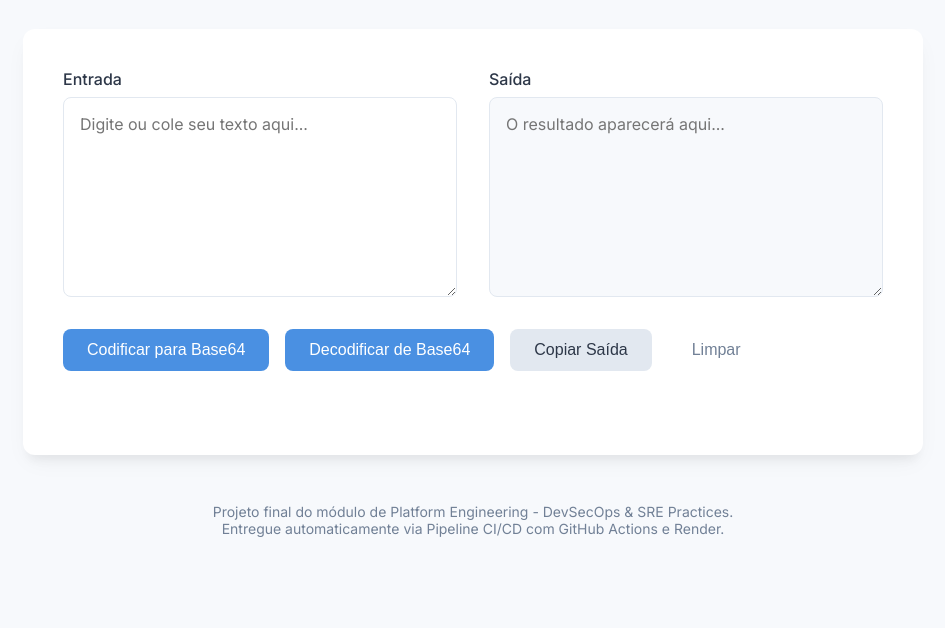
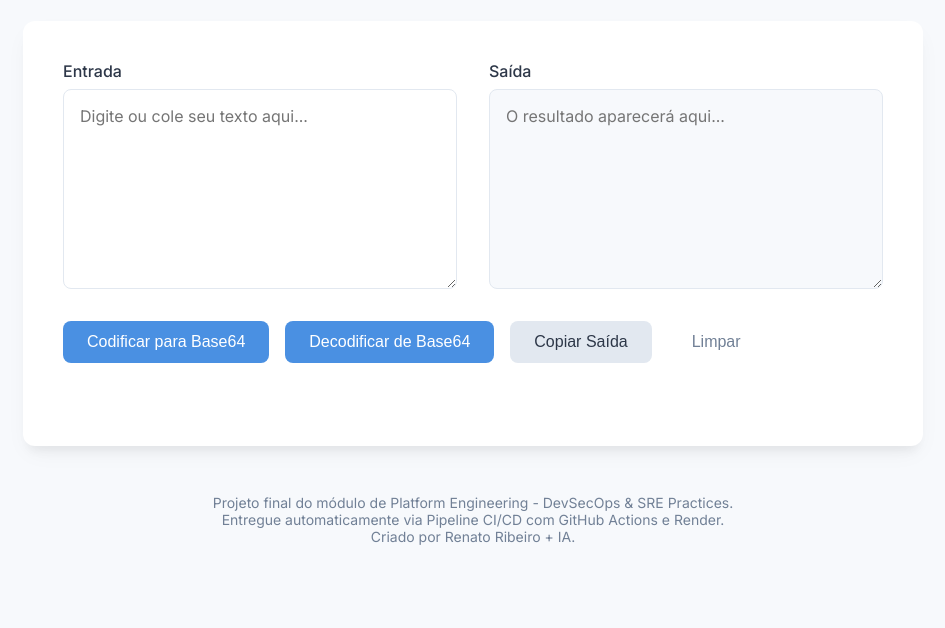
Before and after one commit to renatoribeirodev/pipeline-app, a website: page public/index.html in a window 1280 px wide. Shown: the part 172-800 px from the top of the page, without its empty margins (167-1112 px from the left). Drawn offline with Linux system fonts and the light colour scheme.

```diff
--- a/public/index.html
+++ b/public/index.html
@@ -46,6 +46,7 @@
         <footer class="footer">
             <p>Projeto final do módulo de Platform Engineering - DevSecOps & SRE Practices.</p>
             <p>Entregue automaticamente via Pipeline CI/CD com GitHub Actions e Render.</p>
+            <p>Criado por Renato Ribeiro + IA.</p>
         </footer>
     </main>
 
```
